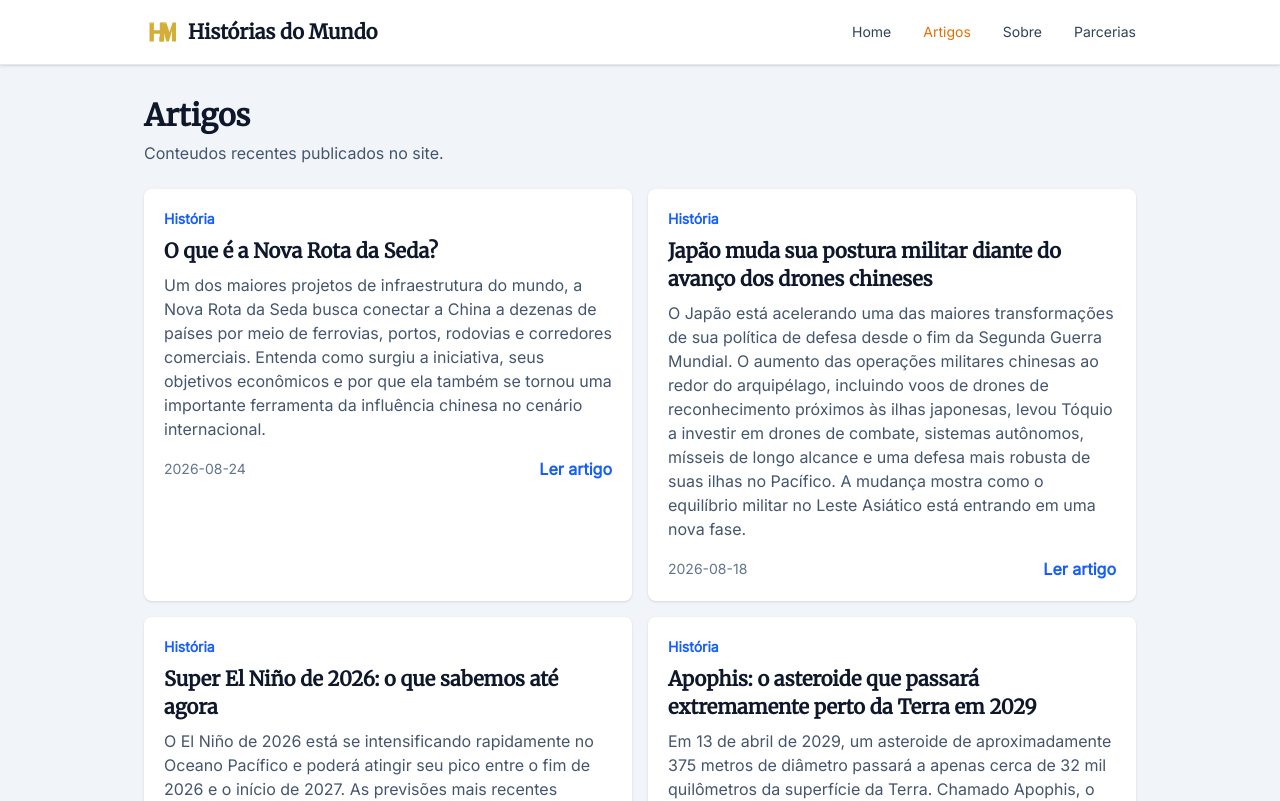
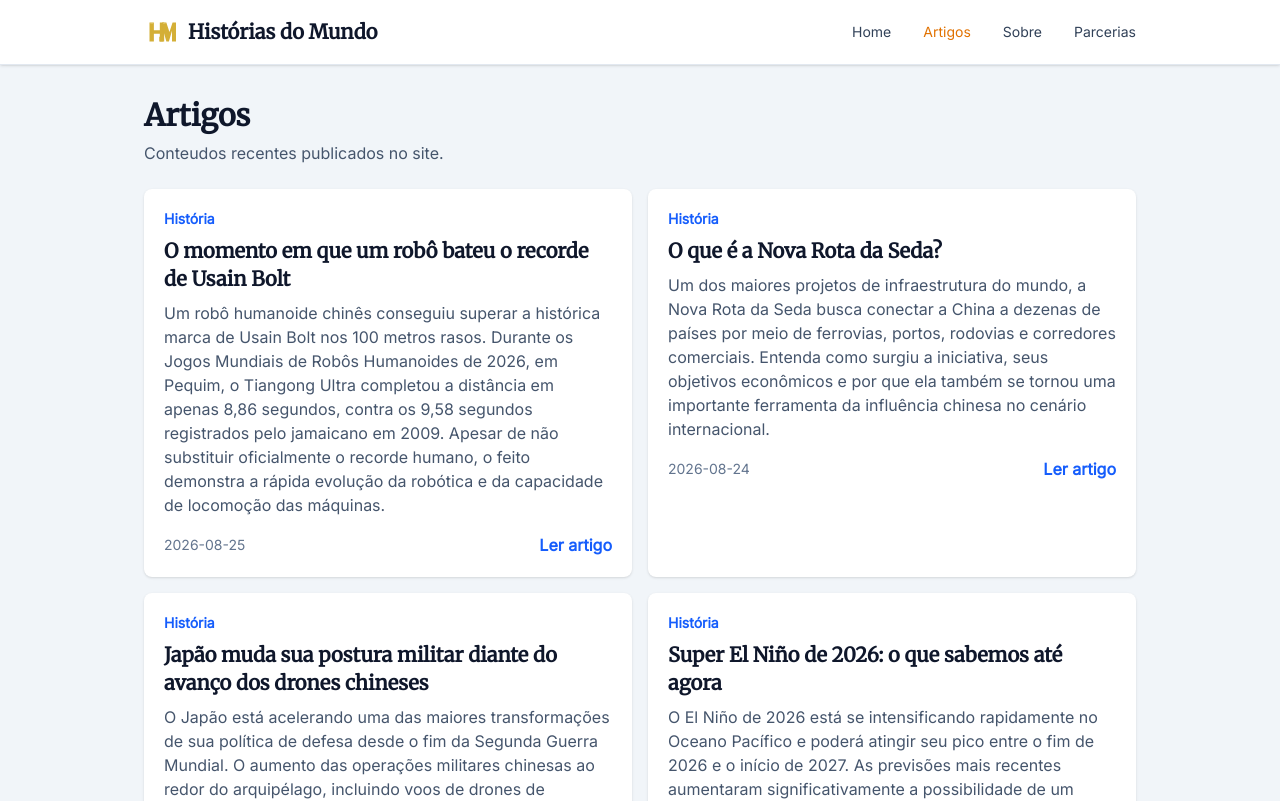
Before and after one commit to jordanlp19/Hist-rias-do-mundo, a React (Vite) app in the folder frontend/: page /artigos in a window 1280 px wide. Shown: the top 801 px of the page. Built offline with nearby package versions, Linux system fonts and the light colour scheme; what tailwind-animations would draw is missing.

Commit message:
Novo artigo Robo Bolt

```diff
--- a/frontend/src/data/articles.js
+++ b/frontend/src/data/articles.js
@@ -22,6 +22,7 @@ import apophisiImage from "../assets/articles/apophis.webp";
 import elninoiImage from "../assets/articles/el-nino-2026.webp";
 import japposturaiImage from "../assets/articles/japao_postura_militar.webp";
 import rotadesedaiImage from "../assets/articles/nova_rota_da_seda.webp";
+import roboboltiImage from "../assets/articles/robo_recorde.webp";
 
 const articles = [
   {
@@ -1819,6 +1820,77 @@ State Council Information Office da China - What is Belt and Road Initiative? Ex
 
 Governo da China - Vision for Maritime Cooperation under the Belt and Road Initiative. Documento sobre a dimensão marítima e os corredores internacionais da iniciativa.`,
   },
+
+  {
+    id: 26,
+    title: "O momento em que um robô bateu o recorde de Usain Bolt",
+    slug: "Robo Usain Bolt",
+    description:
+      "Um robô humanoide chinês conseguiu superar a histórica marca de Usain Bolt nos 100 metros rasos. Durante os Jogos Mundiais de Robôs Humanoides de 2026, em Pequim, o Tiangong Ultra completou a distância em apenas 8,86 segundos, contra os 9,58 segundos registrados pelo jamaicano em 2009. Apesar de não substituir oficialmente o recorde humano, o feito demonstra a rápida evolução da robótica e da capacidade de locomoção das máquinas.",
+    category: "História",
+    image: roboboltiImage,
+    date: "2026-08-25",
+    author: "Jordan Lopes",
+    content: `Durante mais de 17 anos, a marca de 9,58 segundos estabelecida por Usain Bolt nos 100 metros rasos permaneceu como uma referência quase inalcançável da velocidade humana. Em agosto de 2026, porém, uma máquina conseguiu percorrer a mesma distância ainda mais rápido.
+
+Durante os Jogos Mundiais de Robôs Humanoides, realizados em Pequim, na China, robôs chineses começaram a registrar tempos inferiores ao recorde do lendário velocista jamaicano. E, em poucos dias, a diferença ficou ainda maior.
+
+Uma corrida histórica
+
+No dia 22 de agosto, durante as primeiras provas da competição, o robô humanoide Tiangong Ultra completou os 100 metros em apenas 9,39 segundos.
+
+O resultado chamou atenção imediatamente porque era 0,19 segundo mais rápido que os 9,58 segundos registrados por Usain Bolt no Campeonato Mundial de Atletismo de Berlim, em 2009.
+
+Outro competidor, chamado Lightning, também terminou abaixo da marca humana, completando a prova em 9,47 segundos. Antes da competição, o próprio Lightning já havia registrado impressionantes 9,32 segundos durante uma corrida de teste.
+
+Mas o recorde dos robôs ainda cairia novamente.
+
+8,86 segundos
+
+Em 25 de agosto, durante as semifinais da categoria de robôs de grande porte, o Tiangong Ultra voltou à pista.
+
+Desta vez, a máquina completou os 100 metros em apenas 8,86 segundos, estabelecendo um novo recorde para robôs humanoides e ficando 0,72 segundo abaixo da marca histórica de Bolt.
+
+O desempenho mostra como a tecnologia evoluiu rapidamente. Na primeira edição dos Jogos Mundiais de Robôs Humanoides, realizada apenas um ano antes, o Tiangong Ultra havia vencido os 100 metros com um tempo de aproximadamente 21,5 segundos.
+
+Em apenas um ano, portanto, seu tempo caiu mais de 12 segundos.
+
+Ainda existem limitações
+
+Apesar dos números impressionantes, comparar diretamente os robôs com atletas humanos exige cautela.
+
+As máquinas não estão submetidas às mesmas regras e limitações fisiológicas dos seres humanos, e as competições robóticas possuem regulamentos próprios. Por isso, o resultado não substitui oficialmente o recorde mundial de Usain Bolt reconhecido no atletismo.
+
+Além disso, correr rapidamente ainda representa um enorme desafio de controle para essas máquinas.
+
+Depois de cruzar a linha de chegada na corrida de 8,86 segundos, o Tiangong Ultra caiu e atingiu uma barreira de proteção. Imagens registraram inclusive faíscas saindo da região da cintura do robô após o impacto.
+
+Muito além das pistas
+
+Os Jogos Mundiais de Robôs Humanoides funcionam como uma grande demonstração do avanço da robótica chinesa.
+
+A edição de 2026 reuniu mais de 2 mil robôs em Pequim, participando de dezenas de modalidades e mais de mil competições. Além de corridas, saltos e tênis de mesa, existem desafios envolvendo tarefas domésticas, serviços em hotéis, atividades industriais e situações de emergência.
+
+O objetivo vai muito além de descobrir qual máquina consegue correr mais rápido.
+
+Competições desse tipo permitem testar equilíbrio, coordenação, resistência, inteligência artificial e capacidade de adaptação em ambientes complexos — tecnologias que futuramente poderão ser utilizadas em fábricas, centros logísticos, serviços e até operações de resgate.
+
+Por enquanto, Usain Bolt continua sendo oficialmente o homem mais rápido da história.
+
+Mas, quando a disputa deixa de ser exclusivamente entre seres humanos, as máquinas já começaram a correr na frente.
+
+Fontes:
+
+Reuters - Cobertura dos Jogos Mundiais de Robôs Humanoides e dos recordes estabelecidos pelo Tiangong Ultra nos 100 metros.
+
+Associated Press - Informações sobre o recorde de 8,86 segundos registrado em 25 de agosto de 2026 e sobre a competição realizada em Pequim.
+
+CNN Brasil - Informações sobre a prova de 9,39 segundos e comparação com o recorde mundial de Usain Bolt.
+
+Deutsche Welle - Informações sobre o Lightning, seu tempo de 9,32 segundos em teste e velocidade máxima registrada.
+
+South China Morning Post - Dados sobre a evolução do Tiangong Ultra em relação à edição anterior dos Jogos Mundiais de Robôs Humanoides.`,
+  },
 ];
 
 export default articles;
```
Also changed, not shown: frontend/src/assets/articles/robo_recorde.webp (added).
